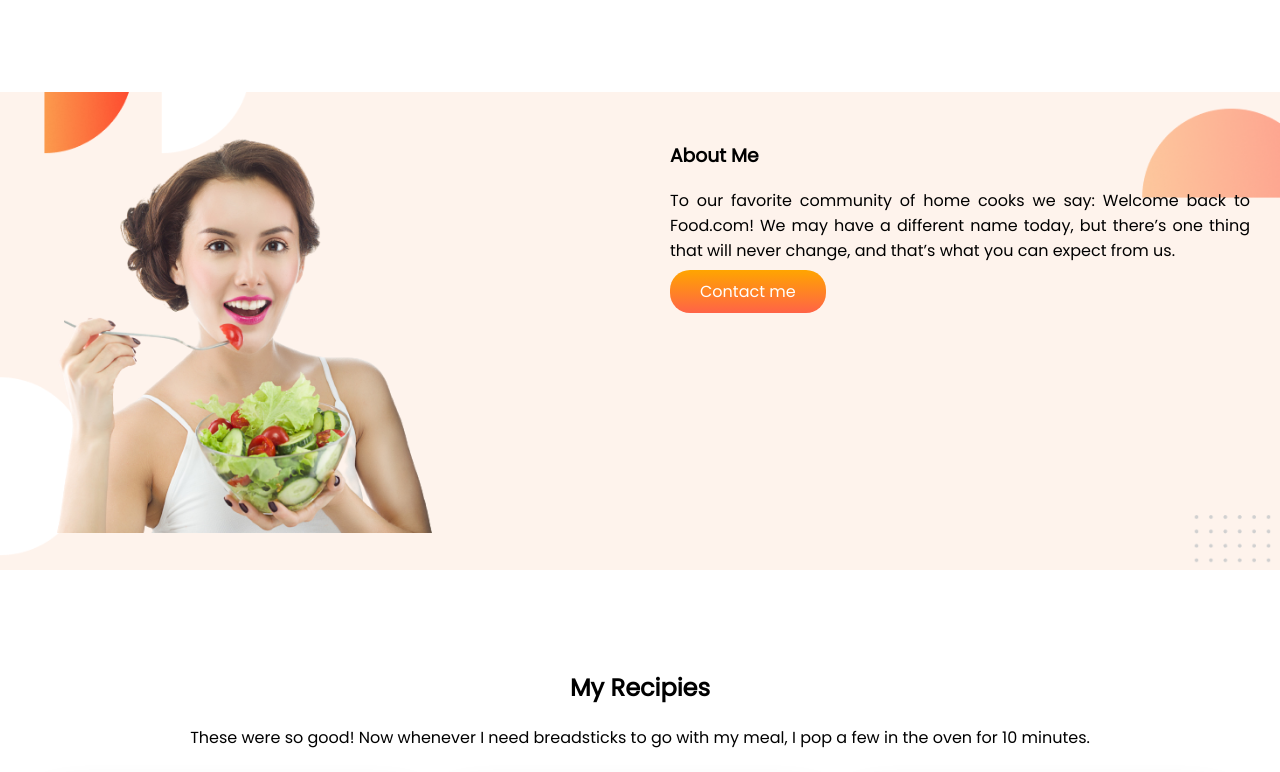
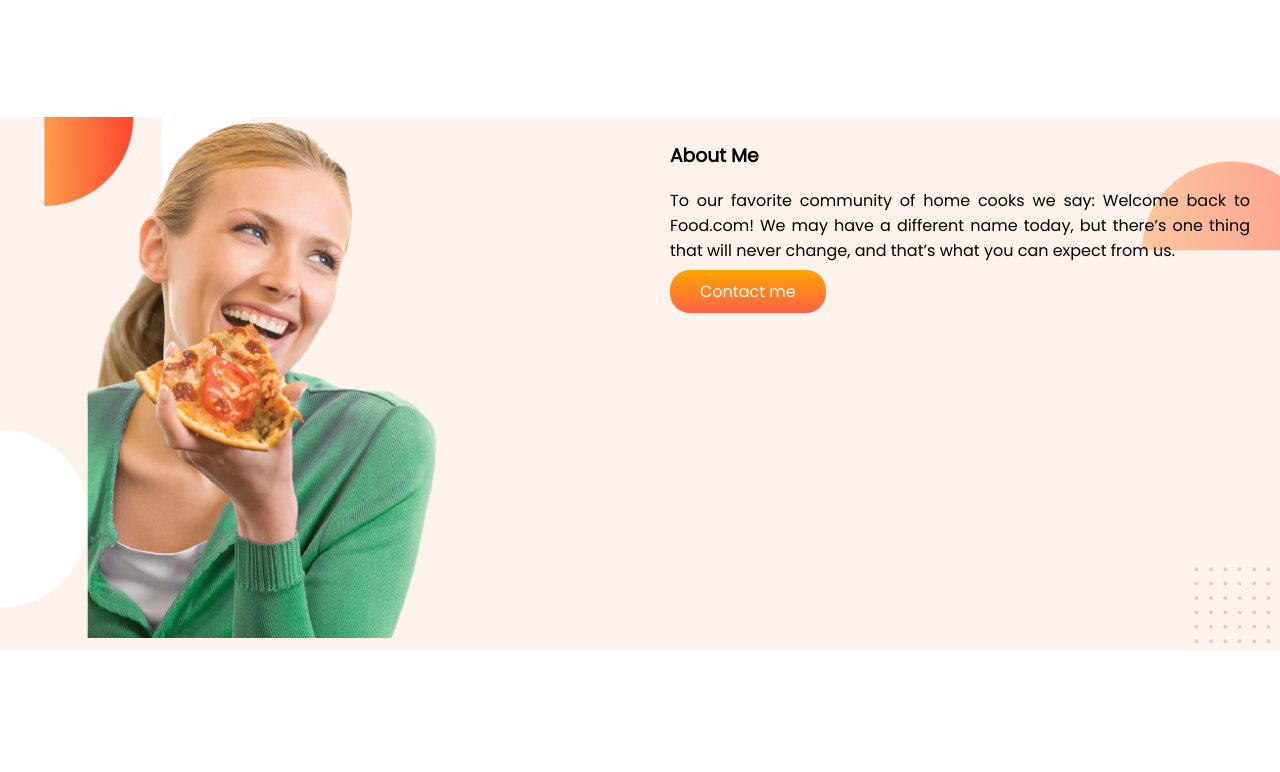
Before and after one commit to smaran7713/food-network, a plain HTML site: page index.html in a window 1280 px wide. Shown: the part 520-1292 px from the top of the page. Drawn offline with Linux system fonts and the light colour scheme.

Commit message:
change image

```diff
--- a/index.html
+++ b/index.html
@@ -38,7 +38,8 @@
 
     <section class="about-me flexible-container">
         <div class="half-width">
-            <img src="images/female/6667872_preview-removebg-preview.png" alt="">
+            <img src="images/female/kisspng-eating-junk-food-hunger-fast-food-woman-eating-5b100f5d437345.6346499515277791652763-removebg-preview.png"
+                alt="">
         </div>
         <div class="half-width">
             <h3>About Me</h3>
```
